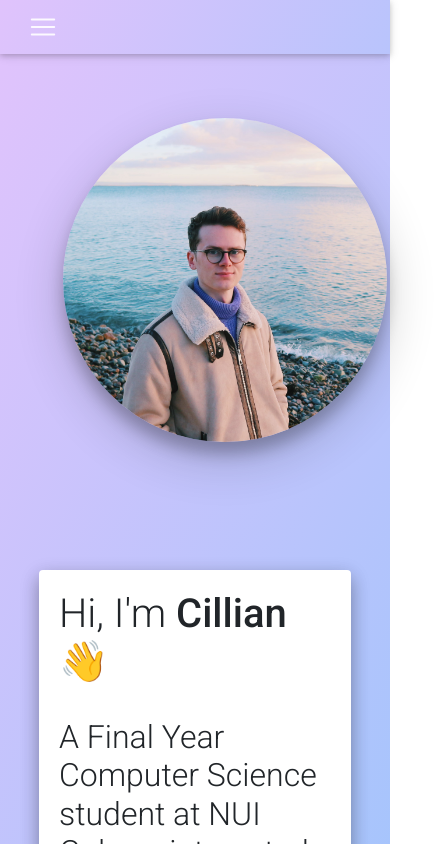
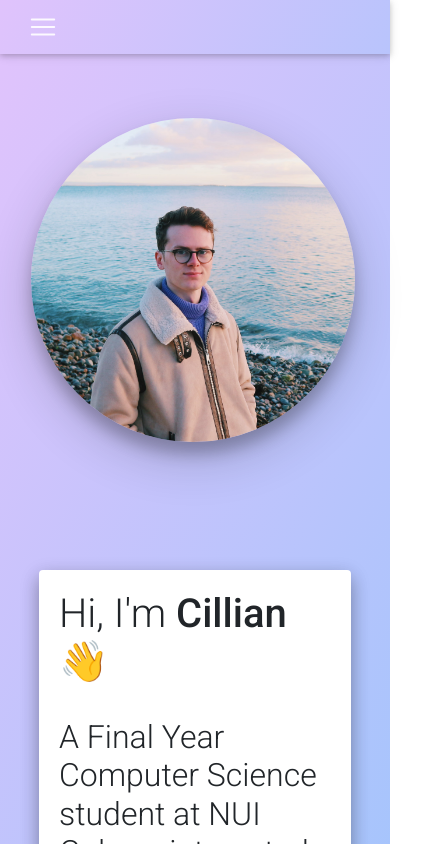
Before and after one commit to CillianFn/qsim-site, a React (Create React App) app: page / in a window 390 px wide. Shown: the top 844 px of the page, 438 px wide, since content can reach past the window. Built offline with nearby package versions, Linux system fonts and the light colour scheme.

Commit message:
Fix right white space on mobile

```diff
--- a/src/App.js
+++ b/src/App.js
@@ -8,7 +8,7 @@ class App extends Component {
     return (
       <div className="App deep-blue-gradient" style={{height: "calc(var(--vh, 1vh) * 100)"}}>
           <Helmet>
-            <style>{'body { background-color: default; overflow-x: hidden;}'}</style>
+            <style>{'body { overflow-x: hidden; position: absolute}'}</style>
           </Helmet>
 
           {/* Renders navbar */}
@@ -18,8 +18,6 @@ class App extends Component {
           <div className="content deep-blue-gradient" >
             <Content/>
           </div>
-
-          {/* Footer */}
       </div>
     );
   }
--- a/src/components/Home.js
+++ b/src/components/Home.js
@@ -13,8 +13,8 @@ class Home extends Component{
     return(
       <div>
           <MDBRow>
-            <MDBCol lg="5" xs="10">
-                <MDBContainer style={{ marginTop: "4rem",  marginLeft: "3rem", marginRight: "1.5rem"}}>
+            <MDBCol lg="5" >
+                <MDBContainer style={{ marginTop: "4rem",  marginLeft: "1rem"}}>
                     <img style={{width: "90%", height: "90%"}}
                                 src={headshot}
                                 alt="pic"
```
